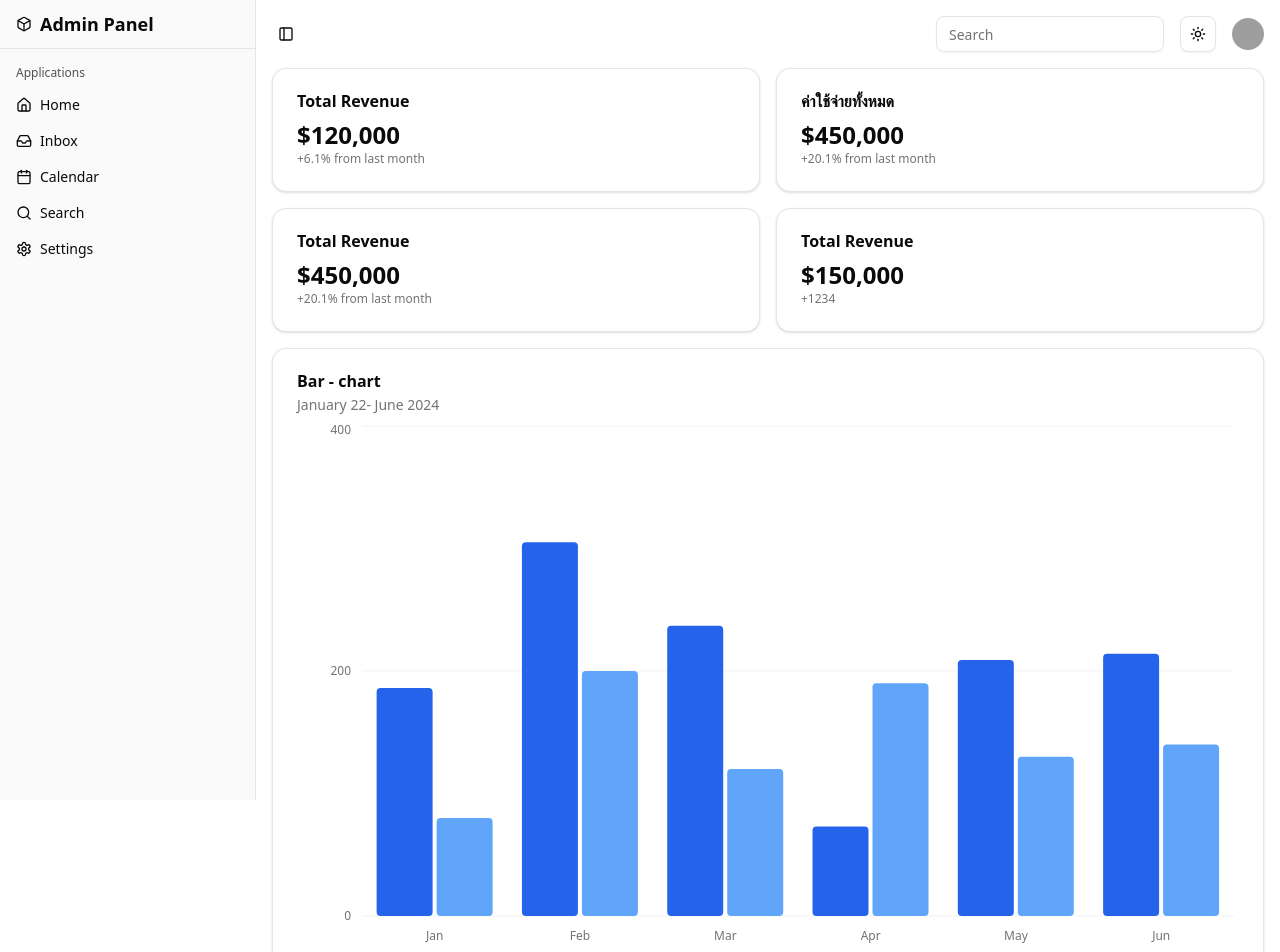
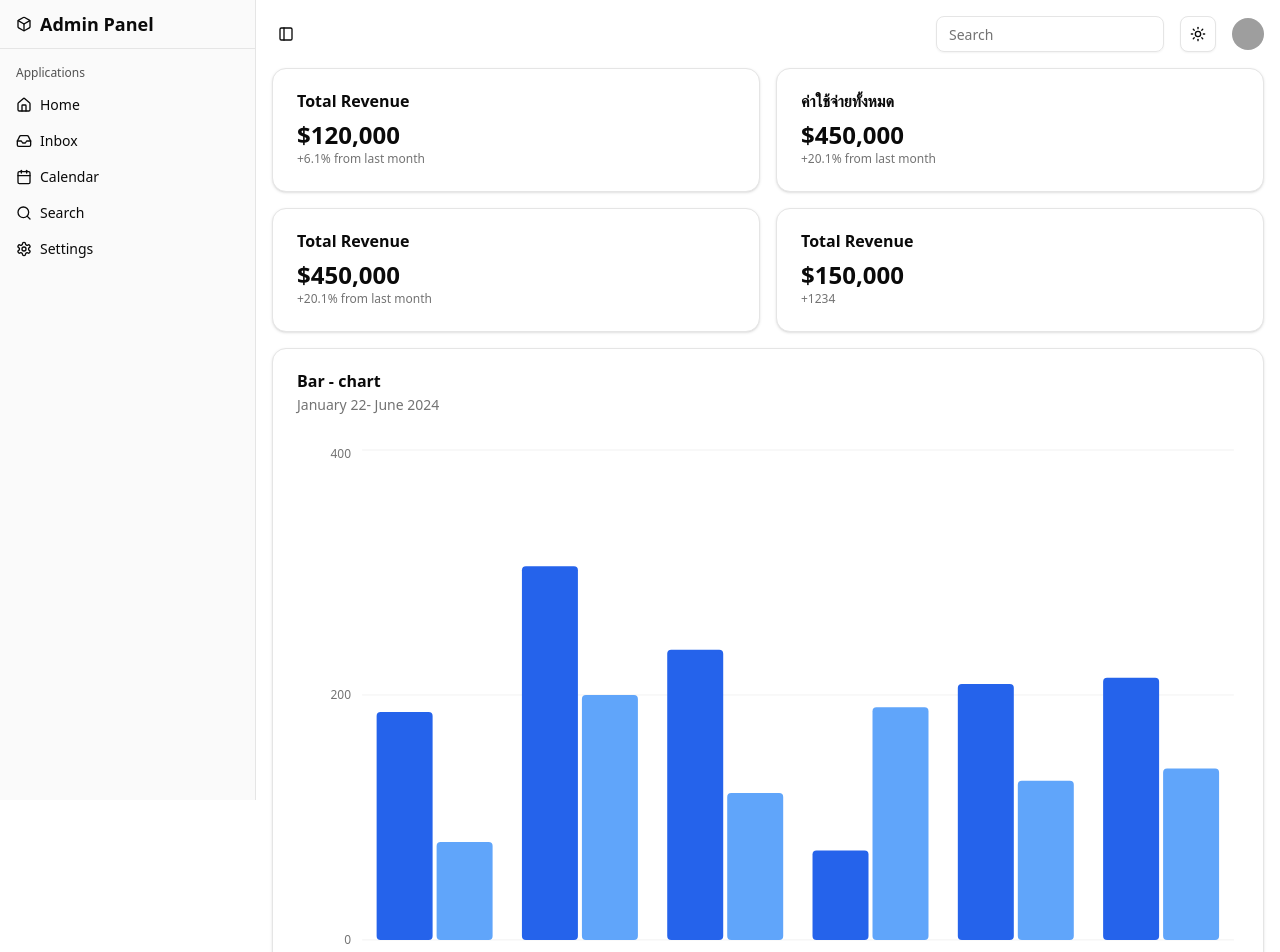
Before and after one commit to PiwPhongsathon/Dashboard, a Next.js app: page / in a window 1280 px wide. Shown: the top 952 px of the page. Built offline with nearby package versions, Linux system fonts and the light colour scheme; grey boxes are pictures that could not be loaded.

Commit message:
edit chart

```diff
--- a/src/app/page.jsx
+++ b/src/app/page.jsx
@@ -55,7 +55,7 @@ export default function Home() {
         <CardHeader>
           <CardTitle>Bar - chart</CardTitle>
           <CardDescription>January 22- June 2024</CardDescription>
-          <CardContent className={"p-0"}>
+          <CardContent className={"px-0 pt-6"}>
             <AppBarChart />
           </CardContent>
         </CardHeader>
```
